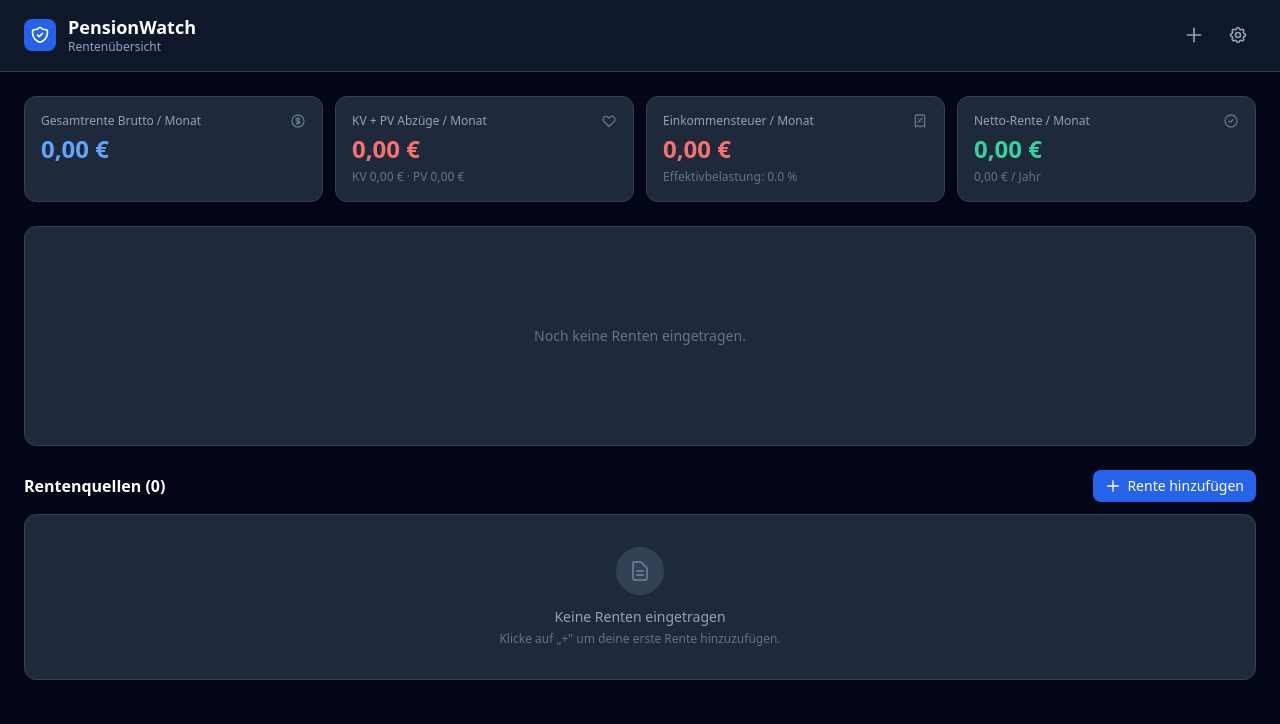
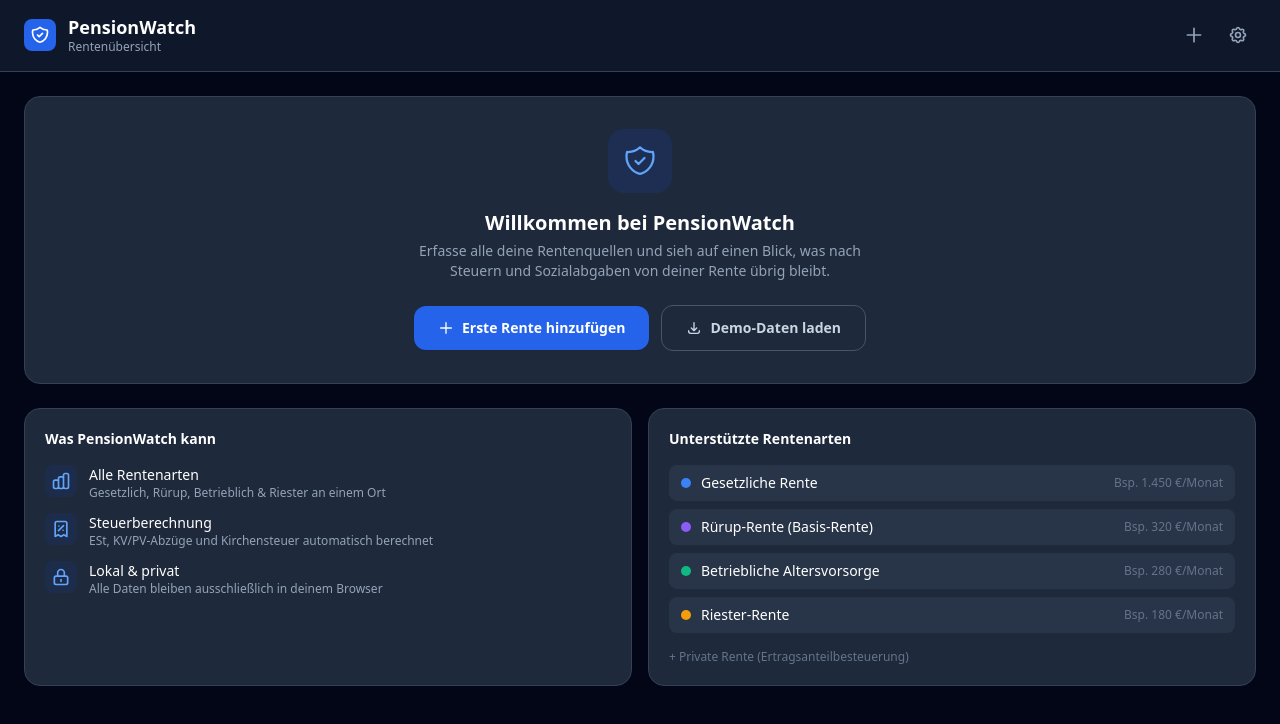
Before and after one commit to spindev/PensionWatch, a React (Vite) app: page / in a window 1280 px wide. Shown: the top 724 px of the page. Built offline with nearby package versions, Linux system fonts and the light colour scheme.

Commit message:
feat: add empty state with demo data, fix stat card colors
Co-authored-by: spindev <14042276+spindev@users.noreply.github.com>

```diff
--- a/src/App.tsx
+++ b/src/App.tsx
@@ -5,9 +5,11 @@ import { OverviewChart } from './components/OverviewChart';
 import { PensionTable } from './components/PensionTable';
 import { PensionModal } from './components/PensionModal';
 import { SettingsPage } from './components/SettingsPage';
+import { EmptyState } from './components/EmptyState';
 import { loadSettings, saveSettings } from './services/settingsService';
 import { loadPensions, savePensions } from './services/pensionsService';
 import { calcTaxBreakdown } from './utils/calculations';
+import { DEMO_PENSIONS } from './data/demoData';
 import type { PensionEntry, Settings } from './types';
 
 type Page = 'dashboard' | 'settings';
@@ -66,6 +68,11 @@ function App() {
     setPage('dashboard');
   }, []);
 
+  const handleLoadDemo = useCallback(() => {
+    setPensions(DEMO_PENSIONS);
+    savePensions(DEMO_PENSIONS);
+  }, []);
+
   const breakdown = calcTaxBreakdown(pensions, settings.tax);
   const isDark = settings.theme === 'dark';
 
@@ -84,7 +91,19 @@ function App() {
       />
 
       <main className="max-w-7xl mx-auto px-4 sm:px-6 py-6 space-y-6">
-        {/* ─── Summary Stats ────────────────────────────────────────────── */}
+
+        {pensions.length === 0 ? (
+          /* ─── Empty / Welcome State ──────────────────────────────── */
+          <EmptyState
+            onAddPension={() => {
+              setEditPension(null);
+              setShowAddModal(true);
+            }}
+            onLoadDemo={handleLoadDemo}
+          />
+        ) : (
+          <>
+            {/* ─── Summary Stats ──────────────────────────────────── */}
             <div className="grid grid-cols-2 md:grid-cols-4 gap-3">
               <StatCard
                 title="Gesamtrente Brutto / Monat"
@@ -99,7 +118,7 @@ function App() {
               <StatCard
                 title="KV + PV Abzüge / Monat"
                 value={fmt(breakdown.totalSocialMonthly)}
-            positive={false}
+                positive={breakdown.totalSocialMonthly > 0 ? false : null}
                 icon={
                   <svg className="w-4 h-4" fill="none" viewBox="0 0 24 24" stroke="currentColor">
                     <path strokeLinecap="round" strokeLinejoin="round" strokeWidth={2} d="M4.318 6.318a4.5 4.5 0 000 6.364L12 20.364l7.682-7.682a4.5 4.5 0 00-6.364-6.364L12 7.636l-1.318-1.318a4.5 4.5 0 00-6.364 0z" />
@@ -114,7 +133,7 @@ function App() {
               <StatCard
                 title="Einkommensteuer / Monat"
                 value={fmt(breakdown.incomeTaxMonthly)}
-            positive={false}
+                positive={breakdown.incomeTaxMonthly > 0 ? false : null}
                 icon={
                   <svg className="w-4 h-4" fill="none" viewBox="0 0 24 24" stroke="currentColor">
                     <path strokeLinecap="round" strokeLinejoin="round" strokeWidth={2} d="M9 14l6-6m-5.5.5h.01m4.99 5h.01M19 21V5a2 2 0 00-2-2H7a2 2 0 00-2 2v16l3.5-2 3.5 2 3.5-2 3.5 2z" />
@@ -125,7 +144,7 @@ function App() {
               <StatCard
                 title="Netto-Rente / Monat"
                 value={fmt(breakdown.netMonthly)}
-            positive={breakdown.netMonthly >= 0}
+                positive={breakdown.netMonthly > 0 || null}
                 icon={
                   <svg className="w-4 h-4" fill="none" viewBox="0 0 24 24" stroke="currentColor">
                     <path strokeLinecap="round" strokeLinejoin="round" strokeWidth={2} d="M9 12l2 2 4-4m6 2a9 9 0 11-18 0 9 9 0 0118 0z" />
@@ -135,7 +154,7 @@ function App() {
               />
             </div>
 
-        {/* ─── Charts ───────────────────────────────────────────────────── */}
+            {/* ─── Charts ─────────────────────────────────────────── */}
             <OverviewChart
               pensions={pensions}
               breakdown={breakdown}
@@ -143,7 +162,7 @@ function App() {
               isDark={isDark}
             />
 
-        {/* ─── Pension Table ────────────────────────────────────────────── */}
+            {/* ─── Pension Table ───────────────────────────────────── */}
             <div>
               <div className="flex items-center justify-between mb-3">
                 <h2 className="text-gray-900 dark:text-white font-semibold">
@@ -172,8 +191,7 @@ function App() {
               />
             </div>
 
-        {/* ─── Annual Summary ───────────────────────────────────────────── */}
-        {pensions.length > 0 && (
+            {/* ─── Annual Summary ──────────────────────────────────── */}
             <div className="bg-white dark:bg-slate-800 rounded-xl p-5 border border-gray-200 dark:border-slate-700">
               <h2 className="text-gray-900 dark:text-white font-semibold mb-4">
                 Jährliche Zusammenfassung
@@ -214,6 +232,7 @@ function App() {
                 </p>
               </div>
             </div>
+          </>
         )}
       </main>
 
--- /dev/null
+++ b/src/components/EmptyState.tsx
@@ -0,0 +1,140 @@
+import React from 'react';
+import { PENSION_TYPE_COLORS, PENSION_TYPE_LABELS } from '../types';
+import type { PensionType } from '../types';
+
+interface EmptyStateProps {
+  onAddPension: () => void;
+  onLoadDemo: () => void;
+}
+
+const features: { icon: React.ReactNode; title: string; desc: string }[] = [
+  {
+    icon: (
+      <svg className="w-5 h-5" fill="none" viewBox="0 0 24 24" stroke="currentColor">
+        <path strokeLinecap="round" strokeLinejoin="round" strokeWidth={2} d="M9 19v-6a2 2 0 00-2-2H5a2 2 0 00-2 2v6a2 2 0 002 2h2a2 2 0 002-2zm0 0V9a2 2 0 012-2h2a2 2 0 012 2v10m-6 0a2 2 0 002 2h2a2 2 0 002-2m0 0V5a2 2 0 012-2h2a2 2 0 012 2v14a2 2 0 01-2 2h-2a2 2 0 01-2-2z" />
+      </svg>
+    ),
+    title: 'Alle Rentenarten',
+    desc: 'Gesetzlich, Rürup, Betrieblich & Riester an einem Ort',
+  },
+  {
+    icon: (
+      <svg className="w-5 h-5" fill="none" viewBox="0 0 24 24" stroke="currentColor">
+        <path strokeLinecap="round" strokeLinejoin="round" strokeWidth={2} d="M9 14l6-6m-5.5.5h.01m4.99 5h.01M19 21V5a2 2 0 00-2-2H7a2 2 0 00-2 2v16l3.5-2 3.5 2 3.5-2 3.5 2z" />
+      </svg>
+    ),
+    title: 'Steuerberechnung',
+    desc: 'ESt, KV/PV-Abzüge und Kirchensteuer automatisch berechnet',
+  },
+  {
+    icon: (
+      <svg className="w-5 h-5" fill="none" viewBox="0 0 24 24" stroke="currentColor">
+        <path strokeLinecap="round" strokeLinejoin="round" strokeWidth={2} d="M12 15v2m-6 4h12a2 2 0 002-2v-6a2 2 0 00-2-2H6a2 2 0 00-2 2v6a2 2 0 002 2zm10-10V7a4 4 0 00-8 0v4h8z" />
+      </svg>
+    ),
+    title: 'Lokal & privat',
+    desc: 'Alle Daten bleiben ausschließlich in deinem Browser',
+  },
+];
+
+const pensionTypes: { type: PensionType; example: string }[] = [
+  { type: 'gesetzlich', example: '1.450 €/Monat' },
+  { type: 'ruerup', example: '320 €/Monat' },
+  { type: 'betrieblich', example: '280 €/Monat' },
+  { type: 'riester', example: '180 €/Monat' },
+];
+
+export const EmptyState: React.FC<EmptyStateProps> = ({ onAddPension, onLoadDemo }) => {
+  return (
+    <div className="space-y-6">
+      {/* Hero card */}
+      <div className="bg-white dark:bg-slate-800 rounded-2xl border border-gray-200 dark:border-slate-700 p-8 text-center space-y-4">
+        <div className="w-16 h-16 bg-blue-100 dark:bg-blue-900/30 rounded-2xl flex items-center justify-center mx-auto">
+          <svg className="w-9 h-9 text-blue-600 dark:text-blue-400" fill="none" viewBox="0 0 24 24" stroke="currentColor">
+            <path strokeLinecap="round" strokeLinejoin="round" strokeWidth={1.5} d="M9 12l2 2 4-4m5.618-4.016A11.955 11.955 0 0112 2.944a11.955 11.955 0 01-8.618 3.04A12.02 12.02 0 003 9c0 5.591 3.824 10.29 9 11.622 5.176-1.332 9-6.03 9-11.622 0-1.042-.133-2.052-.382-3.016z" />
+          </svg>
+        </div>
+        <div>
+          <h2 className="text-gray-900 dark:text-white text-xl font-bold">
+            Willkommen bei PensionWatch
+          </h2>
+          <p className="text-gray-500 dark:text-slate-400 text-sm mt-1 max-w-md mx-auto">
+            Erfasse alle deine Rentenquellen und sieh auf einen Blick, was nach Steuern und
+            Sozialabgaben von deiner Rente übrig bleibt.
+          </p>
+        </div>
+
+        <div className="flex flex-col sm:flex-row items-center justify-center gap-3 pt-2">
+          <button
+            onClick={onAddPension}
+            className="w-full sm:w-auto flex items-center justify-center gap-2 px-6 py-3 rounded-xl text-sm font-semibold bg-blue-600 hover:bg-blue-700 text-white transition-colors shadow-sm"
+          >
+            <svg className="w-4 h-4" fill="none" viewBox="0 0 24 24" stroke="currentColor">
+              <path strokeLinecap="round" strokeLinejoin="round" strokeWidth={2} d="M12 4v16m8-8H4" />
+            </svg>
+            Erste Rente hinzufügen
+          </button>
+          <button
+            onClick={onLoadDemo}
+            className="w-full sm:w-auto flex items-center justify-center gap-2 px-6 py-3 rounded-xl text-sm font-semibold border border-gray-200 dark:border-slate-600 text-gray-700 dark:text-slate-300 hover:bg-gray-50 dark:hover:bg-slate-700 transition-colors"
+          >
+            <svg className="w-4 h-4" fill="none" viewBox="0 0 24 24" stroke="currentColor">
+              <path strokeLinecap="round" strokeLinejoin="round" strokeWidth={2} d="M4 16v1a3 3 0 003 3h10a3 3 0 003-3v-1m-4-4l-4 4m0 0l-4-4m4 4V4" />
+            </svg>
+            Demo-Daten laden
+          </button>
+        </div>
+      </div>
+
+      {/* Feature cards + pension type chips */}
+      <div className="grid grid-cols-1 md:grid-cols-2 gap-4">
+        {/* Features */}
+        <div className="bg-white dark:bg-slate-800 rounded-2xl border border-gray-200 dark:border-slate-700 p-5 space-y-4">
+          <h3 className="text-gray-900 dark:text-white font-semibold text-sm">Was PensionWatch kann</h3>
+          <div className="space-y-3">
+            {features.map((f) => (
+              <div key={f.title} className="flex items-start gap-3">
+                <div className="w-8 h-8 rounded-lg bg-blue-50 dark:bg-blue-900/20 flex items-center justify-center flex-shrink-0 text-blue-600 dark:text-blue-400">
+                  {f.icon}
+                </div>
+                <div>
+                  <p className="text-gray-900 dark:text-white text-sm font-medium">{f.title}</p>
+                  <p className="text-gray-500 dark:text-slate-400 text-xs">{f.desc}</p>
+                </div>
+              </div>
+            ))}
+          </div>
+        </div>
+
+        {/* Supported pension types */}
+        <div className="bg-white dark:bg-slate-800 rounded-2xl border border-gray-200 dark:border-slate-700 p-5 space-y-4">
+          <h3 className="text-gray-900 dark:text-white font-semibold text-sm">Unterstützte Rentenarten</h3>
+          <div className="space-y-2">
+            {pensionTypes.map(({ type, example }) => (
+              <div
+                key={type}
+                className="flex items-center justify-between py-2 px-3 rounded-lg bg-gray-50 dark:bg-slate-700/50"
+              >
+                <div className="flex items-center gap-2.5">
+                  <span
+                    className="w-2.5 h-2.5 rounded-full flex-shrink-0"
+                    style={{ backgroundColor: PENSION_TYPE_COLORS[type] }}
+                  />
+                  <span className="text-gray-900 dark:text-white text-sm">
+                    {PENSION_TYPE_LABELS[type]}
+                  </span>
+                </div>
+                <span className="text-gray-400 dark:text-slate-500 text-xs tabular-nums">
+                  Bsp. {example}
+                </span>
+              </div>
+            ))}
+          </div>
+          <p className="text-gray-400 dark:text-slate-500 text-xs">
+            + Private Rente (Ertragsanteilbesteuerung)
+          </p>
+        </div>
+      </div>
+    </div>
+  );
+};
--- /dev/null
+++ b/src/data/demoData.ts
@@ -0,0 +1,37 @@
+import type { PensionEntry } from '../types';
+
+/** Realistic German demo pension data for 2028 retiree */
+export const DEMO_PENSIONS: PensionEntry[] = [
+  {
+    id: 'demo-1',
+    name: 'Deutsche Rentenversicherung',
+    type: 'gesetzlich',
+    monthlyGross: 1450,
+    startYear: 2028,
+    notes: 'Gesetzliche Altersrente ab 67',
+  },
+  {
+    id: 'demo-2',
+    name: 'Rürup-Rente (Allianz)',
+    type: 'ruerup',
+    monthlyGross: 320,
+    startYear: 2028,
+    notes: 'Fondsgebundene Rürup-Rente',
+  },
+  {
+    id: 'demo-3',
+    name: 'Betriebsrente (bAV)',
+    type: 'betrieblich',
+    monthlyGross: 280,
+    startYear: 2028,
+    notes: 'Direktversicherung über Arbeitgeber',
+  },
+  {
+    id: 'demo-4',
+    name: 'Riester-Rente (DWS)',
+    type: 'riester',
+    monthlyGross: 180,
+    startYear: 2028,
+    notes: 'Geförderte Riester-Rente',
+  },
+];
```
Lines whose indentation alone changed are shown as unchanged.
